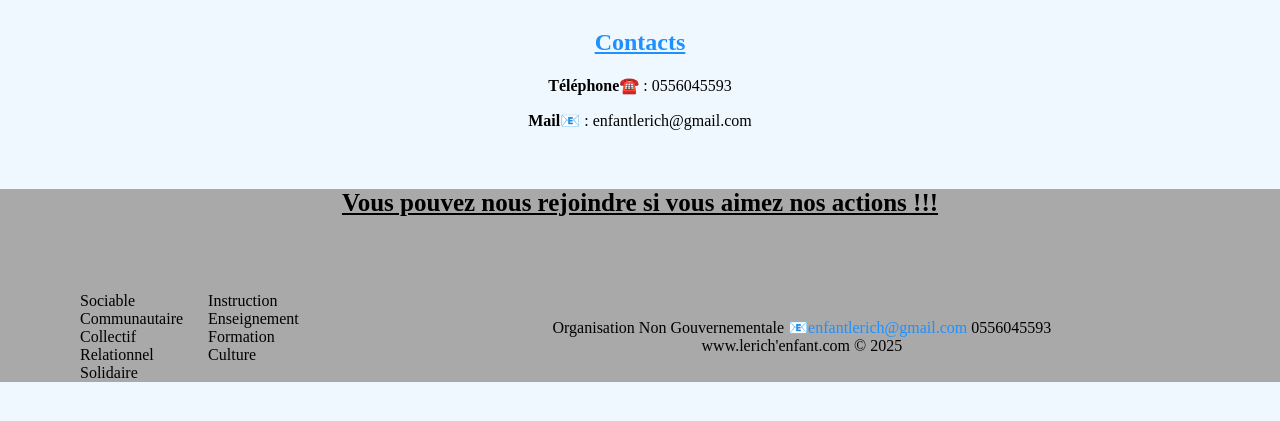
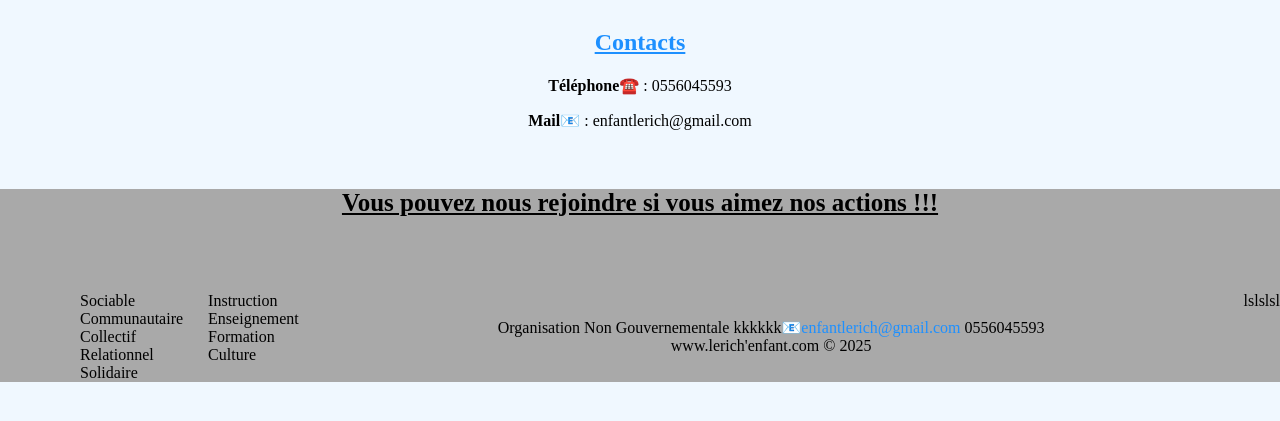
Before and after one commit to Guyro-design/findeformation, a plain HTML site: page contact.html in a window 1280 px wide. Shown: the part 183-604 px from the top of the page. Drawn offline with Linux system fonts and the light colour scheme.

Commit message:
modification

```diff
--- a/contact.html
+++ b/contact.html
@@ -4,7 +4,7 @@
     <meta charset="UTF-8">
     <meta name="viewport" content="width=device-width, initial-scale=1.0">
     <title>Contact</title>
-    <link rel="stylesheet" href="./styles/contact.css">
+    <link rel="stylesheet" href="../styles/contact.css">
 </head>
 <body>
     <header>
@@ -68,8 +68,9 @@
             </tr>
         </div>
         <div class="pied-page3">
-            <p id="pg">Organisation Non Gouvernementale <a href="mail">📧enfantlerich@gmail.com</a> 0556045593 <br> www.lerich'enfant.com © 2025</p>
+            <p id="pg">Organisation Non Gouvernementale kkkkkk<a href="mail">📧enfantlerich@gmail.com</a> 0556045593 <br> www.lerich'enfant.com © 2025</p>
         </div>
+        lslslsl
         </div>
     </section>
 </body>
--- a/styles/contact.css
+++ b/styles/contact.css
@@ -80,6 +80,8 @@ marquee{
 
 .sgr{
     background-color: darkgrey;
+    bottom: 0%;
+
 }
 
 #avp{
@@ -92,8 +94,8 @@ marquee{
     display: flex;
     gap: 25px;
     margin-left: 40px;
+
 }
-
 .pied-page3{
     display: flex;
     margin: auto;
```
